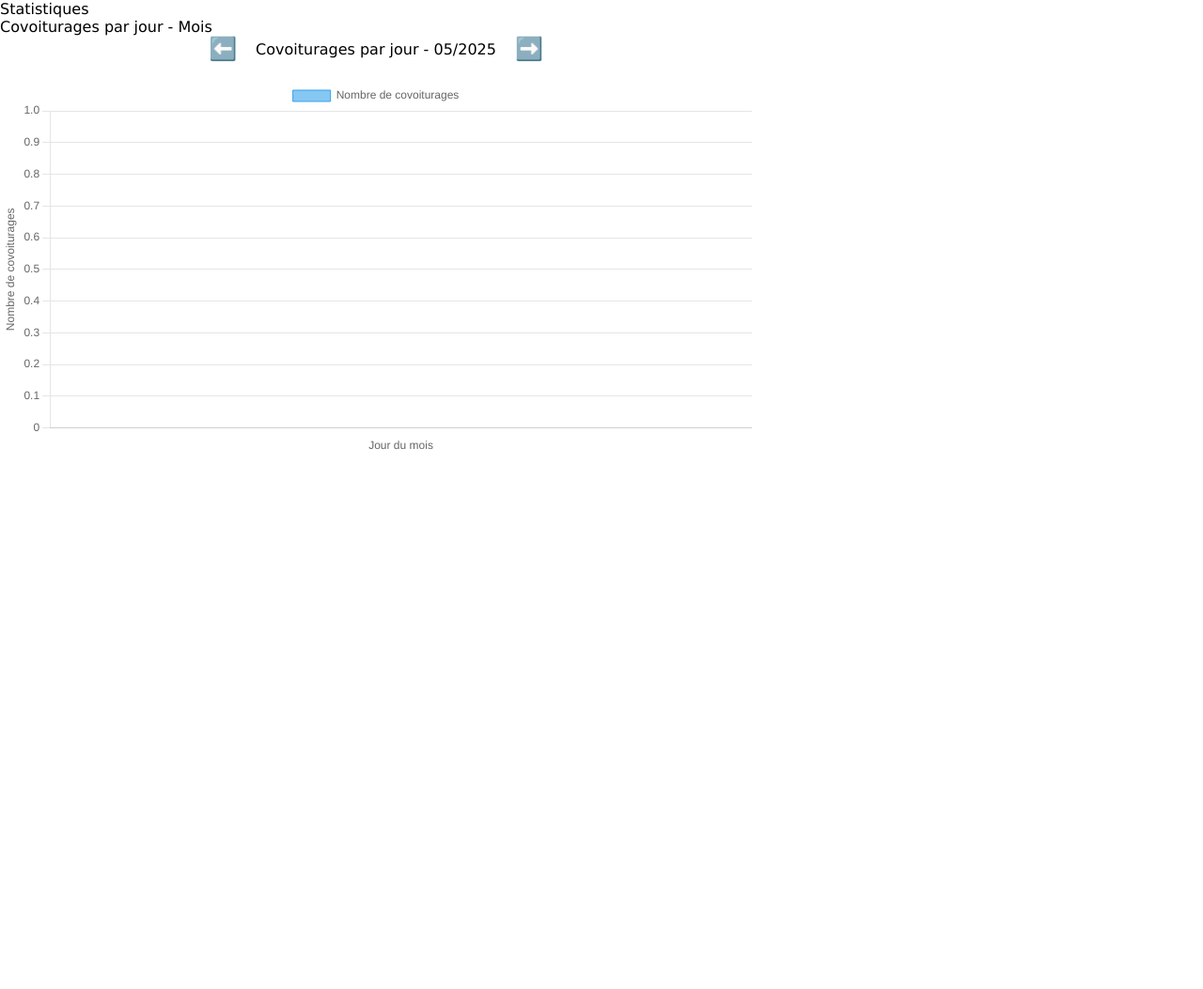
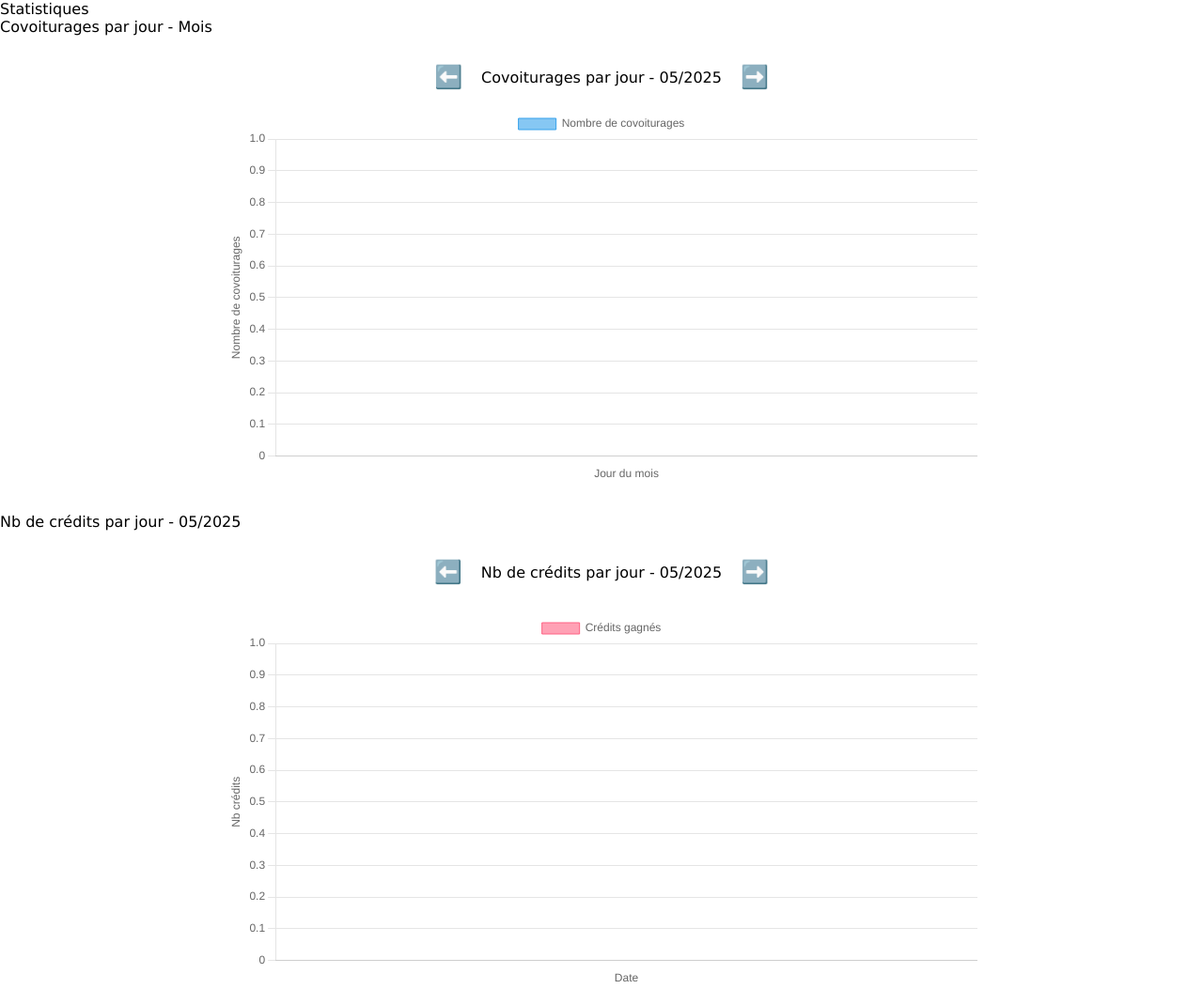
Before and after one commit to Guillgod/Ecoride, a PHP site: page /Ecoride/views/Vue_admin.php in a window 1280 px wide. Shown: the whole page at 94% size. Before the commit the page ends 479 px from the top, so only its background shows below. Run offline with PHP 8.4, Linux system fonts and the light colour scheme; tables that the repository leaves empty or names only in its code hold one stand-in row (values such as "Sample post").

Commit message:
Ajout du graphique nb de crédits par jour

```diff
--- a/controllers/Admin_Controller.php
+++ b/controllers/Admin_Controller.php
@@ -31,13 +31,16 @@ public function showGraphPage()
         'year' => $year
     ];
 }
+//Gère l'envoi des données pour le graphique des crédits par jour
+   public function showCreditGraph() {
+    $year = isset($_GET['year']) ? (int)$_GET['year'] : date('Y');
+    $month = isset($_GET['month']) ? (int)$_GET['month'] : date('m');
 
-    // public function showGraphPage() {
-    //     $model = new ModelAdmin();
-    //     $year = date('Y');
-    //     $month = date('m'); // ou récupéré dynamiquement
-
-    //     return $data = $model->getCovoituragesByDay($year, $month);
-
-    //     }
+    $data = $this->modelAdmin->getCreditsByDay($year, $month);
+    return [
+        'data' => $data,
+        'year' => $year,
+        'month' => $month
+    ];
 }
+}
--- a/models/ModelAdmin.php
+++ b/models/ModelAdmin.php
@@ -26,4 +26,20 @@ class ModelAdmin
     $stmt->execute();
     return $stmt->fetchAll(PDO::FETCH_ASSOC);
 }
+
+public function getCreditsByDay($year, $month) {
+    $stmt = $this->db->prepare("
+        SELECT
+            DATE(date_de_paiement) AS jour,
+            SUM(gain) AS total_credits
+        FROM gain_plateforme
+        WHERE YEAR(date_de_paiement) = :year AND MONTH(date_de_paiement) = :month
+        GROUP BY jour
+        ORDER BY jour
+    ");
+    $stmt->bindValue(':year', $year, PDO::PARAM_INT);
+    $stmt->bindValue(':month', $month, PDO::PARAM_INT);
+    $stmt->execute();
+    return $stmt->fetchAll(PDO::FETCH_ASSOC);
 }
+}
--- a/views/Vue_admin.php
+++ b/views/Vue_admin.php
@@ -47,14 +47,18 @@ $year = $graphInfo['year'];
     }
 ?>
 
-<div style="max-width: 800px;">
+<div style="display: flex; flex-direction: column; align-items: center; margin: 30px 0;">
+    <!-- Flèches et titre centrés -->
     <div style="display: flex; align-items: center; justify-content: center; gap: 20px; margin-bottom: 20px;">
         <a href="?year=<?= $prevYear ?>&month=<?= $prevMonth ?>" style="font-size: 24px;">⬅️</a>
         <h2 style="margin: 0;">Covoiturages par jour - <?= sprintf("%02d", $month) ?>/<?= $year ?></h2>
         <a href="?year=<?= $nextYear ?>&month=<?= $nextMonth ?>" style="font-size: 24px;">➡️</a>
     </div>
 
-    <canvas id="covoiturageChart"></canvas>
+    <!-- Graphique centré -->
+    <div style="max-width: 800px; width: 100%;">
+        <canvas id="covoiturageChart"></canvas>
+    </div>
 </div>
 
         <script>
@@ -101,9 +105,87 @@ $year = $graphInfo['year'];
                 }
             });
         </script>
+
+
+
+
+
     </section>
+<?php
+$creditGraph = $controller->showCreditGraph();
+$creditData = $creditGraph['data'];
+$creditMonth = $creditGraph['month'];
+$creditYear = $creditGraph['year'];
 
+// Gestion des flèches
+$prevCreditMonth = $creditMonth - 1;
+$prevCreditYear = $creditYear;
+if ($prevCreditMonth < 1) {
+    $prevCreditMonth = 12;
+    $prevCreditYear--;
+}
+
+$nextCreditMonth = $creditMonth + 1;
+$nextCreditYear = $creditYear;
+if ($nextCreditMonth > 12) {
+    $nextCreditMonth = 1;
+    $nextCreditYear++;
+}
+?>
     <section>
+<h2>Nb de crédits par jour - <?= sprintf("%02d", $creditGraph['month']) ?>/<?= $creditGraph['year'] ?></h2>
+<div style="display: flex; align-items: center; justify-content: center; gap: 20px; margin: 30px 0;">
+    <a href="?year=<?= $prevCreditYear ?>&month=<?= $prevCreditMonth ?>" style="font-size: 24px;">⬅️</a>
+    <h2>Nb de crédits par jour - <?= sprintf("%02d", $creditMonth) ?>/<?= $creditYear ?></h2>
+    <a href="?year=<?= $nextCreditYear ?>&month=<?= $nextCreditMonth ?>" style="font-size: 24px;">➡️</a>
+</div>
+<div style="max-width: 800px; margin: 0 auto;">
+    <canvas id="creditChart"></canvas>
+</div>
+
+<script>
+    const creditData = <?= json_encode($creditData) ?>;
+    const creditLabels = [];
+    const creditValues = [];
+
+    creditData.forEach(row => {
+        creditLabels.push(row.jour);
+        creditValues.push(row.total_credits);
+    });
+
+    const creditCtx = document.getElementById('creditChart').getContext('2d');
+    new Chart(creditCtx, {
+        type: 'bar',
+        data: {
+            labels: creditLabels,
+            datasets: [{
+                label: 'Crédits gagnés',
+                data: creditValues,
+                backgroundColor: 'rgba(255, 99, 132, 0.6)',
+                borderColor: 'rgba(255, 99, 132, 1)',
+                borderWidth: 1
+            }]
+        },
+        options: {
+            responsive: true,
+            scales: {
+                x: {
+                    title: {
+                        display: true,
+                        text: 'Date'
+                    }
+                },
+                y: {
+                    beginAtZero: true,
+                    title: {
+                        display: true,
+                        text: 'Nb crédits'
+                    }
+                }
+            }
+        }
+    });
+</script>
 
     </section>
 
```
